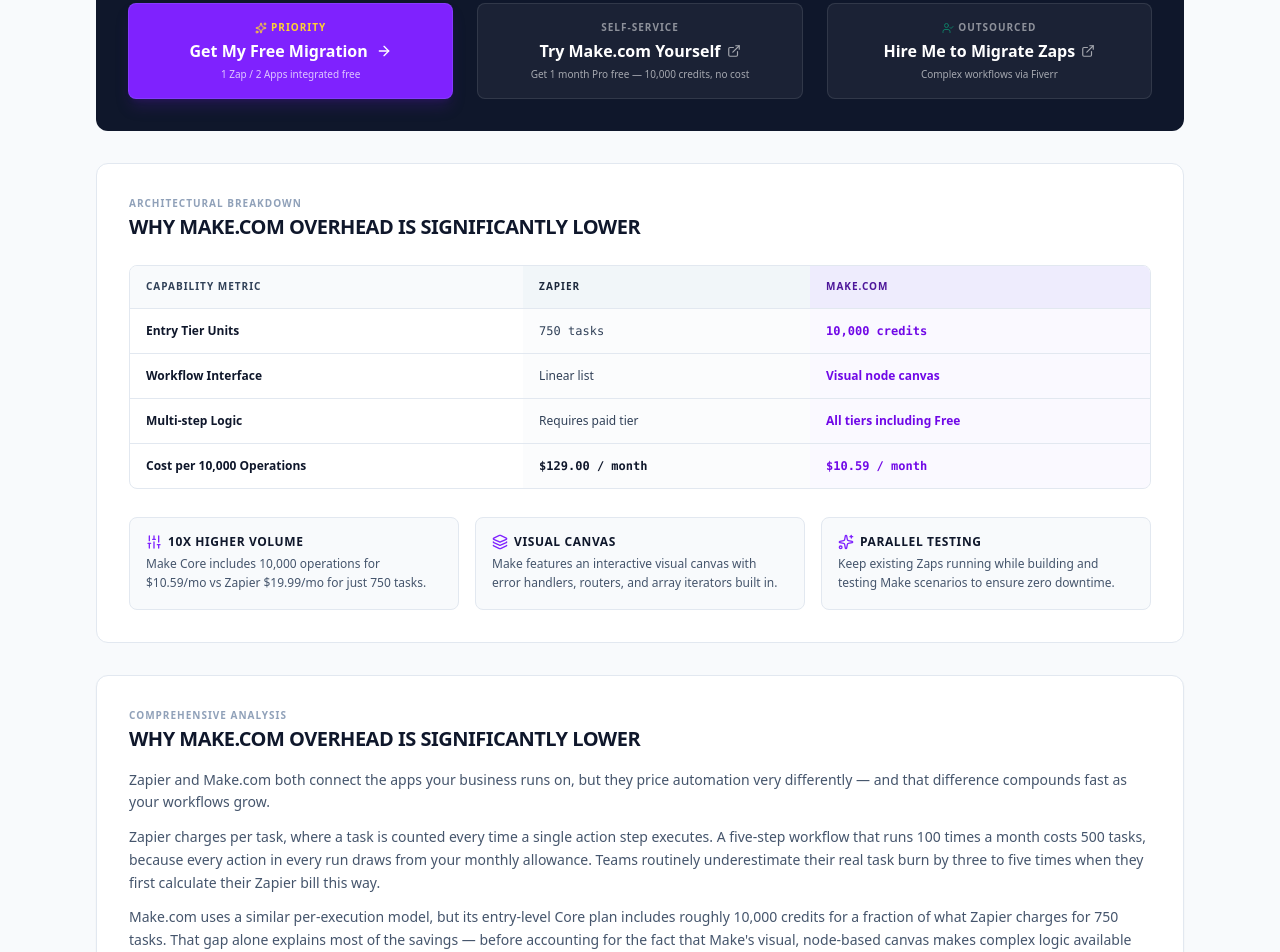
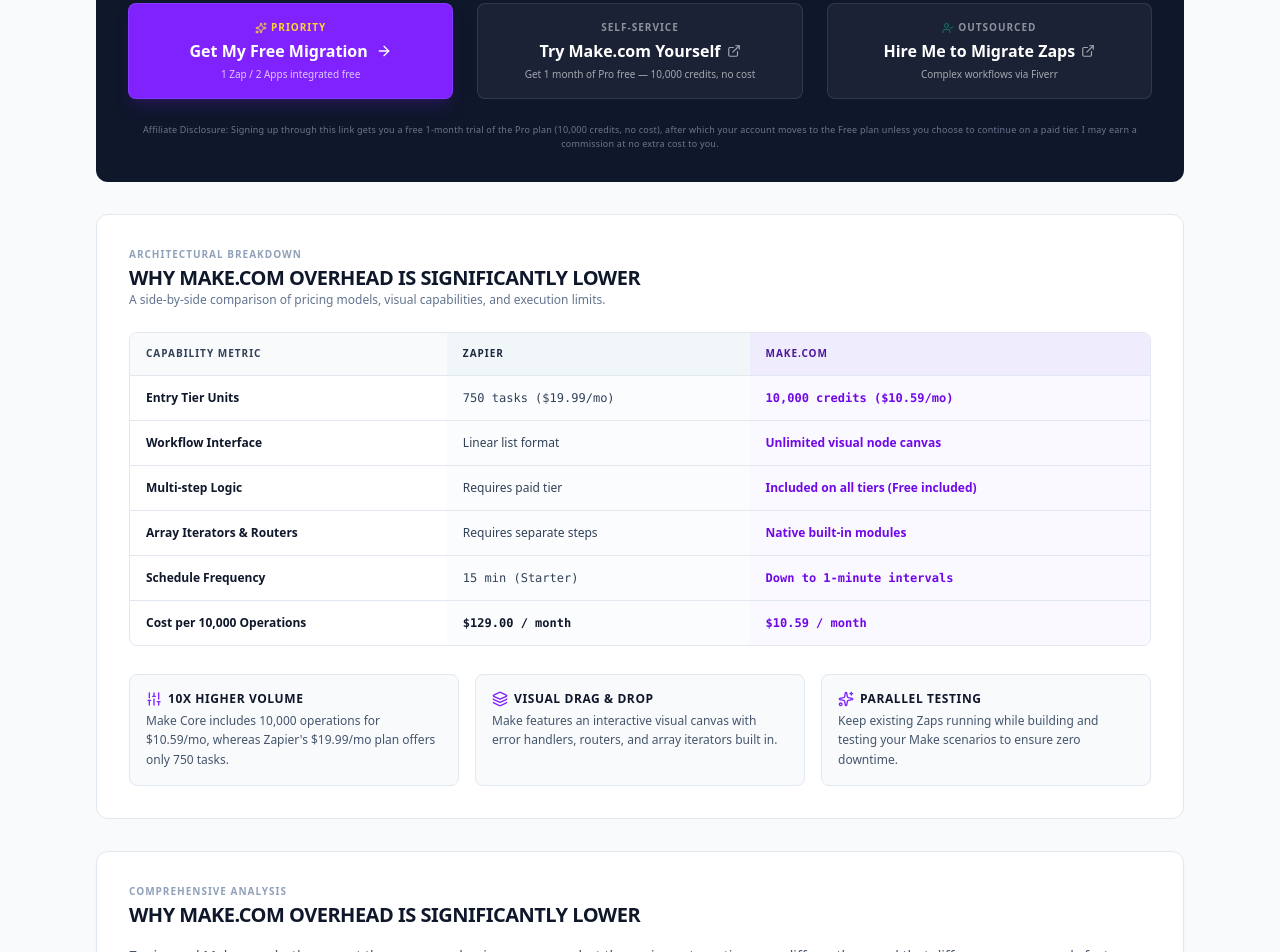
Before and after one commit to ns-automations/make-automation-calculator, a React (Vite) app: page / in a window 1280 px wide. Shown: the part 1280-2232 px from the top of the page. Built offline with nearby package versions, Linux system fonts and the light colour scheme.

Commit message:
Add video embed and fix structured data schemas

```diff
--- a/src/components/CTAButtons.tsx
+++ b/src/components/CTAButtons.tsx
@@ -1,31 +1,90 @@
 import React from 'react';
 import { Sparkles, ExternalLink, ArrowRight, UserCheck } from 'lucide-react';
 
-interface CTAButtonsProps { onOpenMigrationForm: () => void; monthlySavings: number; }
+interface CTAButtonsProps {
+  onOpenMigrationForm: () => void;
+  monthlySavings: number;
+}
 
-export const CTAButtons: React.FC<CTAButtonsProps> = ({ onOpenMigrationForm }) => {
+export const CTAButtons: React.FC<CTAButtonsProps> = ({
+  onOpenMigrationForm,
+}) => {
   return (
     <div className="bg-slate-900 rounded-xl p-6 sm:p-8 text-white space-y-4">
       <div className="text-center space-y-1 mb-2">
-        <span className="text-[10px] font-bold uppercase tracking-[0.2em] text-violet-400">Action Pathways</span>
-        <h3 className="text-xl font-extrabold tracking-tight text-white uppercase">Choose Your Migration Strategy</h3>
+        <span className="text-[10px] font-bold uppercase tracking-[0.2em] text-violet-400">
+          Action Pathways
+        </span>
+        <h3 className="text-xl font-extrabold tracking-tight text-white uppercase">
+          Choose Your Migration Strategy
+        </h3>
       </div>
+
+      {/* 3 Core CTA Buttons */}
       <div className="grid grid-cols-1 md:grid-cols-3 gap-4 sm:gap-6">
-        <button onClick={onOpenMigrationForm} className="flex flex-col items-center justify-center bg-violet-600 hover:bg-violet-500 text-white rounded-lg py-4 px-6 transition-colors shadow-lg shadow-violet-900/30 group border border-violet-500/50" id="cta-free-migration-btn">
-          <span className="text-[10px] font-bold uppercase tracking-widest text-amber-300 mb-1 flex items-center gap-1"><Sparkles className="w-3 h-3" />Priority</span>
-          <span className="font-bold text-sm sm:text-base flex items-center gap-2">Get My Free Migration<ArrowRight className="w-4 h-4 transition-transform group-hover:translate-x-1" /></span>
+        {/* CTA 1: Priority Free Migration */}
+        <button
+          onClick={onOpenMigrationForm}
+          className="flex flex-col items-center justify-center bg-violet-600 hover:bg-violet-500 text-white rounded-lg py-4 px-6 transition-colors shadow-lg shadow-violet-900/30 group border border-violet-500/50"
+          id="cta-free-migration-btn"
+        >
+          <span className="text-[10px] font-bold uppercase tracking-widest text-amber-300 mb-1 flex items-center gap-1">
+            <Sparkles className="w-3 h-3" />
+            Priority
+          </span>
+          <span className="font-bold text-sm sm:text-base flex items-center gap-2">
+            Get My Free Migration
+            <ArrowRight className="w-4 h-4 transition-transform group-hover:translate-x-1" />
+          </span>
           <span className="text-[10px] opacity-75 mt-1 font-normal">1 Zap / 2 Apps integrated free</span>
         </button>
-        <a href="https://www.make.com/en/register?pc=automakecalc" target="_blank" rel="noopener noreferrer" className="flex flex-col items-center justify-center bg-white/5 hover:bg-white/10 text-white border border-white/10 rounded-lg py-4 px-6 transition-colors text-center group" id="cta-try-make-btn">
-          <span className="text-[10px] font-bold uppercase tracking-widest opacity-50 mb-1">Self-Service</span>
-          <span className="font-bold text-sm sm:text-base flex items-center gap-1.5">Try Make.com Yourself<ExternalLink className="w-3.5 h-3.5 opacity-60 group-hover:opacity-100" /></span>
-          <span className="text-[10px] opacity-60 mt-1 font-normal text-center">Get 1 month Pro free — 10,000 credits, no cost</span>
+
+        {/* CTA 2: Self-Service Try Make */}
+        <a
+          href="https://www.make.com/en/register?pc=automakecalc"
+          target="_blank"
+          rel="noopener noreferrer"
+          className="flex flex-col items-center justify-center bg-white/5 hover:bg-white/10 text-white border border-white/10 rounded-lg py-4 px-6 transition-colors text-center group"
+          id="cta-try-make-btn"
+        >
+          <span className="text-[10px] font-bold uppercase tracking-widest opacity-50 mb-1">
+            Self-Service
+          </span>
+          <span className="font-bold text-sm sm:text-base flex items-center gap-1.5">
+            Try Make.com Yourself
+            <ExternalLink className="w-3.5 h-3.5 opacity-60 group-hover:opacity-100" />
+          </span>
+          <span className="text-[10px] opacity-60 mt-1 font-normal text-center">Get 1 month of Pro free — 10,000 credits, no cost</span>
         </a>
-        <a href="https://www.fiverr.com/s/42e3D4m" target="_blank" rel="noopener noreferrer" className="flex flex-col items-center justify-center bg-white/5 hover:bg-white/10 text-white border border-white/10 rounded-lg py-4 px-6 transition-colors text-center group" id="cta-hire-fiverr-btn">
-          <span className="text-[10px] font-bold uppercase tracking-widest opacity-50 mb-1 flex items-center gap-1"><UserCheck className="w-3 h-3 text-emerald-400" />Outsourced</span>
-          <span className="font-bold text-sm sm:text-base flex items-center gap-1.5">Hire Me to Migrate Zaps<ExternalLink className="w-3.5 h-3.5 opacity-60 group-hover:opacity-100" /></span>
+
+        {/* CTA 3: Outsourced Fiverr */}
+        <a
+          href="https://www.fiverr.com/s/42e3D4m"
+          target="_blank"
+          rel="noopener noreferrer"
+          className="flex flex-col items-center justify-center bg-white/5 hover:bg-white/10 text-white border border-white/10 rounded-lg py-4 px-6 transition-colors text-center group"
+          id="cta-hire-fiverr-btn"
+        >
+          <span className="text-[10px] font-bold uppercase tracking-widest opacity-50 mb-1 flex items-center gap-1">
+            <UserCheck className="w-3 h-3 text-emerald-400" />
+            Outsourced
+          </span>
+          <span className="font-bold text-sm sm:text-base flex items-center gap-1.5">
+            Hire Me to Migrate Zaps
+            <ExternalLink className="w-3.5 h-3.5 opacity-60 group-hover:opacity-100" />
+          </span>
           <span className="text-[10px] opacity-60 mt-1 font-normal">Complex workflows via Fiverr</span>
         </a>
+      </div>
+
+      {/* Affiliate Disclosure */}
+      <div className="pt-2 text-center">
+        <p className="text-[9px] text-slate-400 opacity-70 tracking-wide">
+          Affiliate Disclosure: Signing up through this link gets you a free
+          1-month trial of the Pro plan (10,000 credits, no cost), after which
+          your account moves to the Free plan unless you choose to continue on
+          a paid tier. I may earn a commission at no extra cost to you.
+        </p>
       </div>
     </div>
   );
--- a/src/components/ComparisonDetails.tsx
+++ b/src/components/ComparisonDetails.tsx
@@ -5,9 +5,18 @@
   return (
     <div className="bg-white rounded-xl border border-slate-200 p-6 sm:p-8 space-y-6">
       <div>
-        <span className="block text-[10px] font-bold text-slate-400 uppercase tracking-widest">Architectural Breakdown</span>
-        <h3 className="text-xl font-extrabold text-slate-900 uppercase tracking-tight mt-0.5">Why Make.com Overhead Is Significantly Lower</h3>
+        <span className="block text-[10px] font-bold text-slate-400 uppercase tracking-widest">
+          Architectural Breakdown
+        </span>
+        <h3 className="text-xl font-extrabold text-slate-900 uppercase tracking-tight mt-0.5">
+          Why Make.com Overhead Is Significantly Lower
+        </h3>
+        <p className="text-xs text-slate-500 font-medium">
+          A side-by-side comparison of pricing models, visual capabilities, and execution limits.
+        </p>
       </div>
+
+      {/* Feature Comparison Table */}
       <div className="overflow-x-auto border border-slate-200 rounded-lg">
         <table className="w-full text-xs text-left">
           <thead className="bg-slate-50 border-b border-slate-200 text-slate-700 font-bold uppercase text-[10px] tracking-widest">
@@ -18,17 +27,71 @@
             </tr>
           </thead>
           <tbody className="divide-y divide-slate-200 text-slate-700 font-medium">
-            <tr><td className="py-3.5 px-4 font-bold text-slate-900">Entry Tier Units</td><td className="py-3.5 px-4 bg-slate-50/50 font-mono">750 tasks</td><td className="py-3.5 px-4 bg-violet-50/50 font-mono font-bold text-violet-700">10,000 credits</td></tr>
-            <tr><td className="py-3.5 px-4 font-bold text-slate-900">Workflow Interface</td><td className="py-3.5 px-4 bg-slate-50/50">Linear list</td><td className="py-3.5 px-4 bg-violet-50/50 font-bold text-violet-700">Visual node canvas</td></tr>
-            <tr><td className="py-3.5 px-4 font-bold text-slate-900">Multi-step Logic</td><td className="py-3.5 px-4 bg-slate-50/50">Requires paid tier</td><td className="py-3.5 px-4 bg-violet-50/50 text-violet-700 font-bold">All tiers including Free</td></tr>
-            <tr><td className="py-3.5 px-4 font-bold text-slate-900">Cost per 10,000 Operations</td><td className="py-3.5 px-4 bg-slate-50/50 font-mono text-slate-900 font-bold">$129.00 / month</td><td className="py-3.5 px-4 bg-violet-50/50 font-mono text-violet-700 font-black">$10.59 / month</td></tr>
+            <tr>
+              <td className="py-3.5 px-4 font-bold text-slate-900">Entry Tier Units</td>
+              <td className="py-3.5 px-4 bg-slate-50/50 font-mono">750 tasks ($19.99/mo)</td>
+              <td className="py-3.5 px-4 bg-violet-50/50 font-mono font-bold text-violet-700">10,000 credits ($10.59/mo)</td>
+            </tr>
+            <tr>
+              <td className="py-3.5 px-4 font-bold text-slate-900">Workflow Interface</td>
+              <td className="py-3.5 px-4 bg-slate-50/50">Linear list format</td>
+              <td className="py-3.5 px-4 bg-violet-50/50 font-bold text-violet-700">Unlimited visual node canvas</td>
+            </tr>
+            <tr>
+              <td className="py-3.5 px-4 font-bold text-slate-900">Multi-step Logic</td>
+              <td className="py-3.5 px-4 bg-slate-50/50">Requires paid tier</td>
+              <td className="py-3.5 px-4 bg-violet-50/50 text-violet-700 font-bold">Included on all tiers (Free included)</td>
+            </tr>
+            <tr>
+              <td className="py-3.5 px-4 font-bold text-slate-900">Array Iterators & Routers</td>
+              <td className="py-3.5 px-4 bg-slate-50/50">Requires separate steps</td>
+              <td className="py-3.5 px-4 bg-violet-50/50 font-bold text-violet-700">Native built-in modules</td>
+            </tr>
+            <tr>
+              <td className="py-3.5 px-4 font-bold text-slate-900">Schedule Frequency</td>
+              <td className="py-3.5 px-4 bg-slate-50/50 font-mono">15 min (Starter)</td>
+              <td className="py-3.5 px-4 bg-violet-50/50 font-mono font-bold text-violet-700">Down to 1-minute intervals</td>
+            </tr>
+            <tr>
+              <td className="py-3.5 px-4 font-bold text-slate-900">Cost per 10,000 Operations</td>
+              <td className="py-3.5 px-4 bg-slate-50/50 font-mono text-slate-900 font-bold">$129.00 / month</td>
+              <td className="py-3.5 px-4 bg-violet-50/50 font-mono text-violet-700 font-black">$10.59 / month</td>
+            </tr>
           </tbody>
         </table>
       </div>
+
+      {/* Highlights Grid */}
       <div className="grid grid-cols-1 md:grid-cols-3 gap-4 pt-1">
-        <div className="bg-slate-50 p-4 rounded-lg border border-slate-200 space-y-1"><div className="font-bold text-slate-900 text-xs uppercase tracking-wider flex items-center gap-1.5"><Sliders className="w-4 h-4 text-violet-600" />10x Higher Volume</div><p className="text-xs text-slate-600 leading-relaxed">Make Core includes 10,000 operations for $10.59/mo vs Zapier $19.99/mo for just 750 tasks.</p></div>
-        <div className="bg-slate-50 p-4 rounded-lg border border-slate-200 space-y-1"><div className="font-bold text-slate-900 text-xs uppercase tracking-wider flex items-center gap-1.5"><Layers className="w-4 h-4 text-violet-600" />Visual Canvas</div><p className="text-xs text-slate-600 leading-relaxed">Make features an interactive visual canvas with error handlers, routers, and array iterators built in.</p></div>
-        <div className="bg-slate-50 p-4 rounded-lg border border-slate-200 space-y-1"><div className="font-bold text-slate-900 text-xs uppercase tracking-wider flex items-center gap-1.5"><Sparkles className="w-4 h-4 text-violet-600" />Parallel Testing</div><p className="text-xs text-slate-600 leading-relaxed">Keep existing Zaps running while building and testing Make scenarios to ensure zero downtime.</p></div>
+        <div className="bg-slate-50 p-4 rounded-lg border border-slate-200 space-y-1">
+          <div className="font-bold text-slate-900 text-xs uppercase tracking-wider flex items-center gap-1.5">
+            <Sliders className="w-4 h-4 text-violet-600" />
+            10x Higher Volume
+          </div>
+          <p className="text-xs text-slate-600 leading-relaxed">
+            Make Core includes 10,000 operations for $10.59/mo, whereas Zapier's $19.99/mo plan offers only 750 tasks.
+          </p>
+        </div>
+
+        <div className="bg-slate-50 p-4 rounded-lg border border-slate-200 space-y-1">
+          <div className="font-bold text-slate-900 text-xs uppercase tracking-wider flex items-center gap-1.5">
+            <Layers className="w-4 h-4 text-violet-600" />
+            Visual Drag & Drop
+          </div>
+          <p className="text-xs text-slate-600 leading-relaxed">
+            Make features an interactive visual canvas with error handlers, routers, and array iterators built in.
+          </p>
+        </div>
+
+        <div className="bg-slate-50 p-4 rounded-lg border border-slate-200 space-y-1">
+          <div className="font-bold text-slate-900 text-xs uppercase tracking-wider flex items-center gap-1.5">
+            <Sparkles className="w-4 h-4 text-violet-600" />
+            Parallel Testing
+          </div>
+          <p className="text-xs text-slate-600 leading-relaxed">
+            Keep existing Zaps running while building and testing your Make scenarios to ensure zero downtime.
+          </p>
+        </div>
       </div>
     </div>
   );
--- a/src/components/FAQSection.tsx
+++ b/src/components/FAQSection.tsx
@@ -61,11 +61,15 @@
           Key information about migration methodology, API unit conversion, and zero-downtime cutover.
         </p>
       </div>
+
       <div className="space-y-2 pt-2">
         {FAQS.map((faq, idx) => {
           const isOpen = openIdx === idx;
           return (
-            <div key={idx} className="border border-slate-200 rounded-lg overflow-hidden transition">
+            <div
+              key={idx}
+              className="border border-slate-200 rounded-lg overflow-hidden transition"
+            >
               <button
                 onClick={() => setOpenIdx(isOpen ? null : idx)}
                 className="w-full text-left p-4 flex items-center justify-between font-bold text-xs sm:text-sm text-slate-800 bg-slate-50/70 hover:bg-slate-100 transition"
--- a/src/components/SeoContentBlock.tsx
+++ b/src/components/SeoContentBlock.tsx
@@ -1,17 +1,31 @@
 import React from 'react';
+import { ShieldCheck, Cpu, HelpCircle, Layers } from 'lucide-react';
 
 export const SeoContentBlock: React.FC = () => {
   return (
     <section className="bg-white rounded-xl border border-slate-200 p-6 sm:p-8 space-y-4 shadow-xs">
       <div>
-        <span className="block text-[10px] font-bold text-slate-400 uppercase tracking-widest">Comprehensive Analysis</span>
-        <h2 className="text-xl font-extrabold text-slate-900 uppercase tracking-tight mt-0.5">Why Make.com Overhead Is Significantly Lower</h2>
+        <span className="block text-[10px] font-bold text-slate-400 uppercase tracking-widest">
+          Comprehensive Analysis
+        </span>
+        <h2 className="text-xl font-extrabold text-slate-900 uppercase tracking-tight mt-0.5">
+          Why Make.com Overhead Is Significantly Lower
+        </h2>
       </div>
+
       <div className="prose prose-slate max-w-none text-xs sm:text-sm text-slate-600 leading-relaxed space-y-3 font-medium">
-        <p>Zapier and Make.com both connect the apps your business runs on, but they price automation very differently — and that difference compounds fast as your workflows grow.</p>
-        <p>Zapier charges per task, where a task is counted every time a single action step executes. A five-step workflow that runs 100 times a month costs 500 tasks, because every action in every run draws from your monthly allowance. Teams routinely underestimate their real task burn by three to five times when they first calculate their Zapier bill this way.</p>
-        <p>Make.com uses a similar per-execution model, but its entry-level Core plan includes roughly 10,000 credits for a fraction of what Zapier charges for 750 tasks. That gap alone explains most of the savings — before accounting for the fact that Make's visual, node-based canvas makes complex logic available on every tier, while Zapier gates multi-step workflows behind higher-priced plans.</p>
-        <p>The tradeoff is real: migrating means rebuilding each Zap as a Make scenario. That's exactly the gap this calculator — and the migration service below it — exists to close. You get the cost comparison up front, and a clear path to making the switch.</p>
+        <p>
+          Zapier and Make.com both connect the apps your business runs on, but they price automation very differently — and that difference compounds fast as your workflows grow.
+        </p>
+        <p>
+          Zapier charges per task, where a task is counted every time a single action step executes. A five-step workflow that runs 100 times a month doesn't cost 100 tasks — it costs 500, because every action in every run draws from your monthly allowance. Teams routinely underestimate their real task burn by three to five times when they first calculate their Zapier bill this way.
+        </p>
+        <p>
+          Make.com uses a similar per-execution model, but its entry-level Core plan includes roughly 10,000 credits for a fraction of what Zapier charges for 750 tasks at the same tier. That gap alone explains most of the savings — before accounting for the fact that Make's visual, node-based canvas makes complex logic (branching, iterators, error handling) available on every tier, while Zapier gates multi-step workflows and premium apps behind higher-priced plans.
+        </p>
+        <p>
+          The tradeoff is real, and worth naming honestly: migrating means rebuilding each Zap as a Make scenario, which takes time and technical familiarity with a new interface. That's exactly the gap this calculator — and the migration service below it — exists to close. You get the cost comparison up front, and a clear, low-risk path to actually making the switch, whether that's doing it yourself with a generous free tier, or handing off the rebuild entirely.
+        </p>
       </div>
     </section>
   );
--- /dev/null
+++ b/src/components/VideoEmbedSection.tsx
@@ -0,0 +1,25 @@
+const VIDEO_ID = 'wfURZr7plzs';
+const VIDEO_TITLE = 'I Asked ChatGPT to Explain My Zapier Bill — Zapier vs Make.com Cost Compared';
+
+export function VideoEmbedSection() {
+  const embedUrl = `https://www.youtube-nocookie.com/embed/${VIDEO_ID}?autoplay=1&mute=1&loop=1&playlist=${VIDEO_ID}&rel=0&modestbranding=1&playsinline=1`;
+
+  return (
+    <section className="w-full max-w-3xl mx-auto my-12 px-4">
+      <h2 className="text-2xl font-bold mb-4 text-center">
+        See It Explained in 60 Seconds
+      </h2>
+      {/* Vertical (9:16) container since this is a YouTube Short —
+          constrained width so it doesn't stretch absurdly wide on desktop */}
+      <div className="relative w-full max-w-sm mx-auto aspect-[9/16] rounded-lg overflow-hidden shadow-lg bg-black">
+        <iframe
+          src={embedUrl}
+          title={VIDEO_TITLE}
+          className="absolute inset-0 w-full h-full"
+          allow="accelerometer; autoplay; clipboard-write; encrypted-media; gyroscope; picture-in-picture"
+          allowFullScreen
+        />
+      </div>
+    </section>
+  );
+}
```
Also changed, not shown: src/components/CalculatorInputs.tsx (+8 -0 lines), src/components/FreeMigrationModal.tsx (+111 -18 lines), src/components/Header.tsx (+25 -6 lines), src/components/SavingsResults.tsx (+14 -1 lines).
